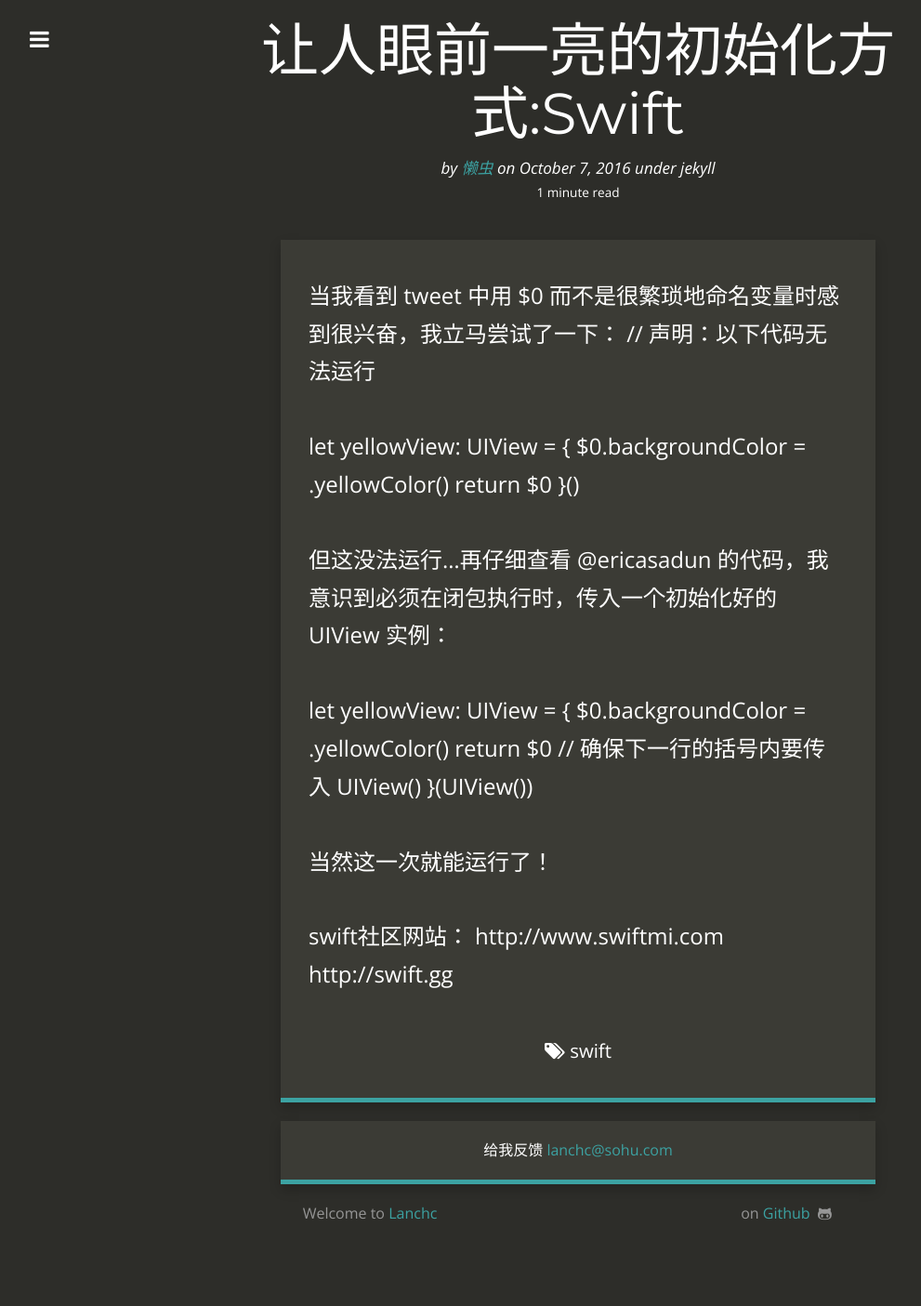
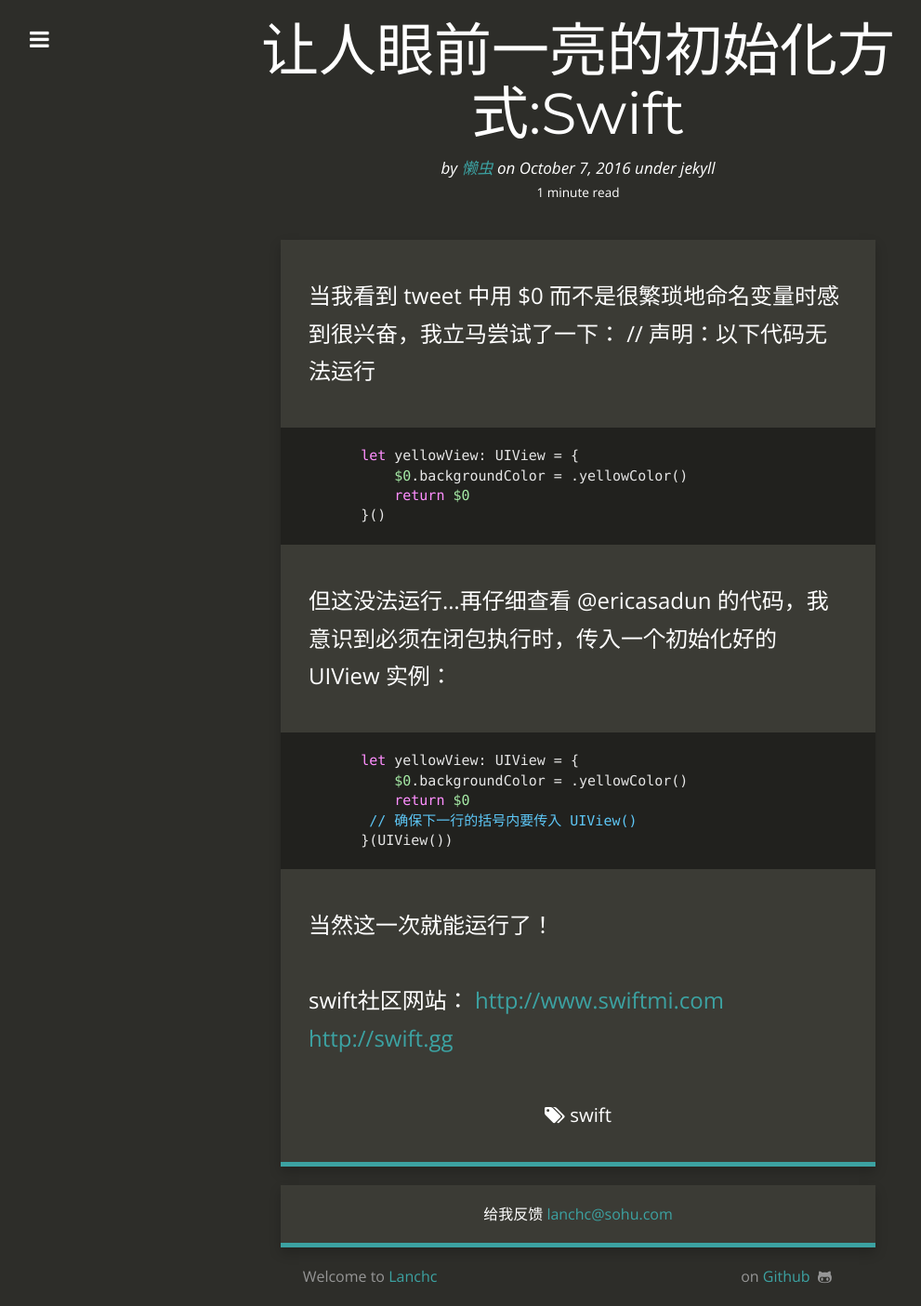
Before and after one commit to Muinch/muinch.github.io, a Jekyll site: the page built from _posts/2016-10-07-让人眼前一亮的初始化方式:Swift.md, in a window 1280 px wide. Shown: the whole page at 93% size, without its empty margins (18-1009 px from the left). Built offline with Jekyll 4.4.1, drawn with Linux system fonts in a browser that asks for light colours; nearby versions of some CDN libraries; before the commit the page ends 1336 px from its top, so only the background shows below that; part of the change alters nothing that is shown.

````diff
--- a/_posts/2016-10-07-让人眼前一亮的初始化方式:Swift.md
+++ b/_posts/2016-10-07-让人眼前一亮的初始化方式:Swift.md
@@ -12,22 +12,22 @@ tags:
 
 当我看到 tweet 中用 $0 而不是很繁琐地命名变量时感到很兴奋，我立马尝试了一下：
 // 声明：以下代码无法运行
-
-let yellowView: UIView = {
-    $0.backgroundColor = .yellowColor()
-    return $0
-}()
-
+```
+    let yellowView: UIView = {
+        $0.backgroundColor = .yellowColor()
+        return $0
+    }()
+```
 但这没法运行…再仔细查看 @ericasadun 的代码，我意识到必须在闭包执行时，传入一个初始化好的 UIView 实例：
-
-let yellowView: UIView = {
-    $0.backgroundColor = .yellowColor()
-    return $0
- // 确保下一行的括号内要传入 UIView()
-}(UIView())
-
+```
+    let yellowView: UIView = {
+        $0.backgroundColor = .yellowColor()
+        return $0
+     // 确保下一行的括号内要传入 UIView()
+    }(UIView())
+```
 当然这一次就能运行了！
 
 swift社区网站：
-    http://www.swiftmi.com
-    http://swift.gg
+    [http://www.swiftmi.com](http://www.swiftmi.com)
+    [http://swift.gg](http://swift.gg)
````
